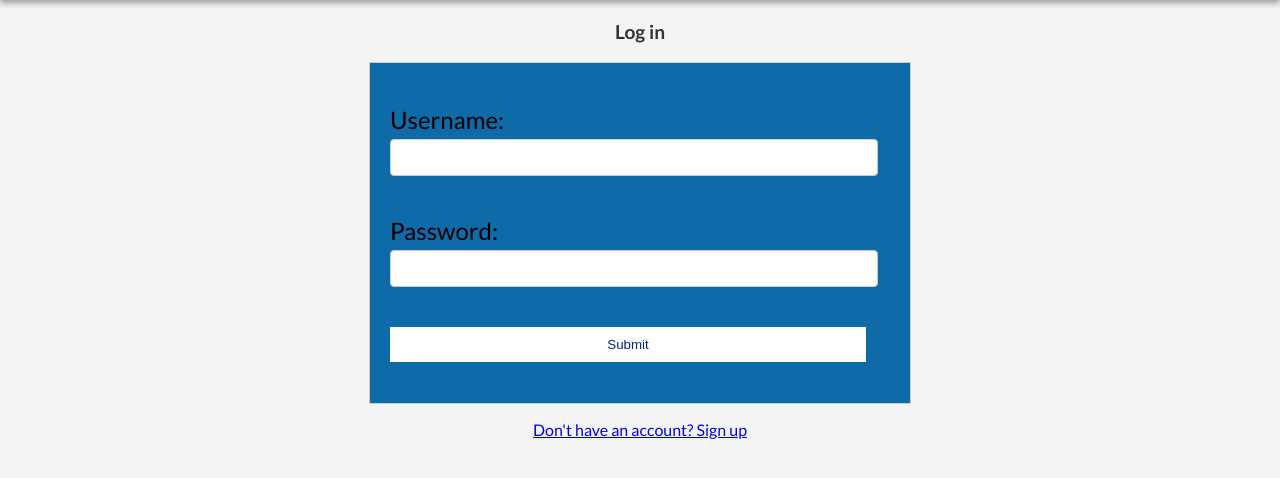
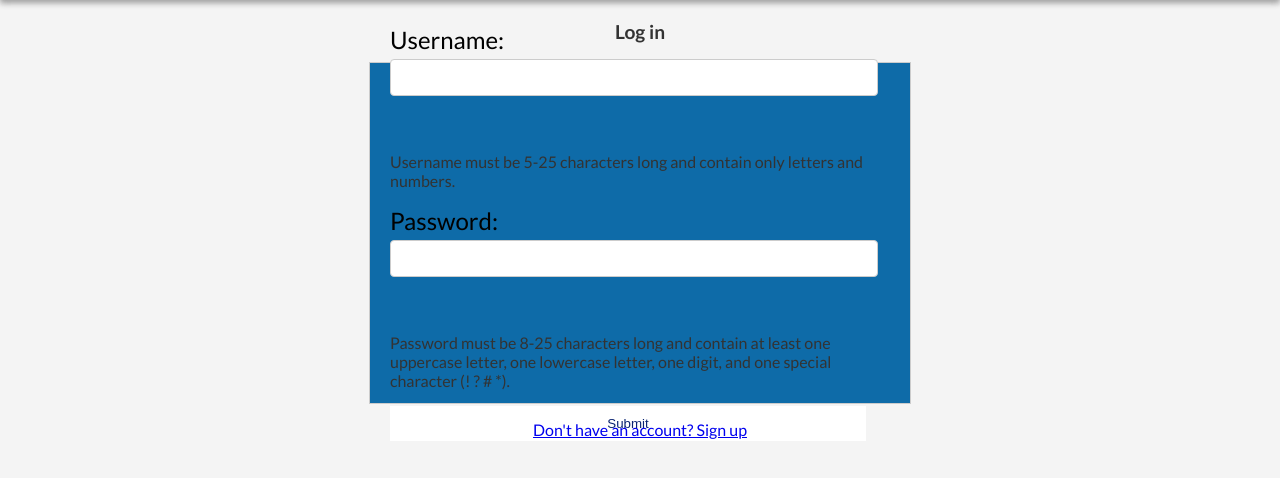
Before and after one commit to kjx172/BudgetBuddy, a Flask app: page / in a window 1280 px wide. Shown: the part 124-602 px from the top of the page. Run offline with Flask 3, Linux system fonts and the light colour scheme.

Commit message:
added user/pass edits

```diff
--- a/templates/login.html
+++ b/templates/login.html
@@ -23,9 +23,14 @@
             <form action="/login" method="POST" name = "log-in">
                 <input type="hidden" name="form_type" value="log-in">
                 <label for="login-username">Username:</label>
-                <input type="text" id="login-username" name="username">
+                <input type="text" id="login-username" name="username", minlength="5", maxlength="25"
+                pattern="[A-Za-z0-9]+" required>
+                <p class="helper-text">Username must be 5-25 characters long and contain only letters and numbers.</p>
                 <label for="login-password">Password:</label>
-                <input type="password" id="login-password" name="password">
+                <input type="password" id="login-password" name="password" minlength="5" maxlength="25"
+                pattern="(?=.*\d)(?=.*[a-z])(?=.*[A-Z])(?=.*[!?#*]).{8,25}" required>
+                <p class="helper-text">Password must be 8-25 characters long and contain at least one uppercase letter,
+                    one lowercase letter, one digit, and one special character (! ? # *).</p>
                 <input type="submit" value="Submit">
                 <p class="error" id="login-error" style="display: none;">Please enter a username and password.</p>
                 {% for message in get_flashed_messages() %}
@@ -42,9 +47,14 @@
             <form action="/login" method="POST" name="sign-up">
                 <input type="hidden" name="form_type" value="sign-up">
                 <label for="signup-username">Username:</label>
-                <input type="text" id="signup-username" name="username">
+                <input type="text" id="signup-username" name="username" minlength="5", maxlength="25"
+                pattern="[A-Za-z0-9]+" required>
+                <p class="helper-text">Username must be 5-25 characters long and contain only letters and numbers.</p>
                 <label for="signup-password">Password:</label>
-                <input type="password" id="signup-password" name="password">
+                <input type="password" id="signup-password" name="password" minlength="5" maxlength="25"
+                pattern="(?=.*\d)(?=.*[a-z])(?=.*[A-Z])(?=.*[!?#*]).{8,25}" required>
+                <p class="helper-text">Password must be 8-25 characters long and contain at least one uppercase letter,
+                    one lowercase letter, one digit, and one special character (! ? # *).</p>
                 <input type="submit" value="Submit">
                 <p class="error" id="signup-error" style="display: none;">Please enter a username and password.</p>
             </form>
```
